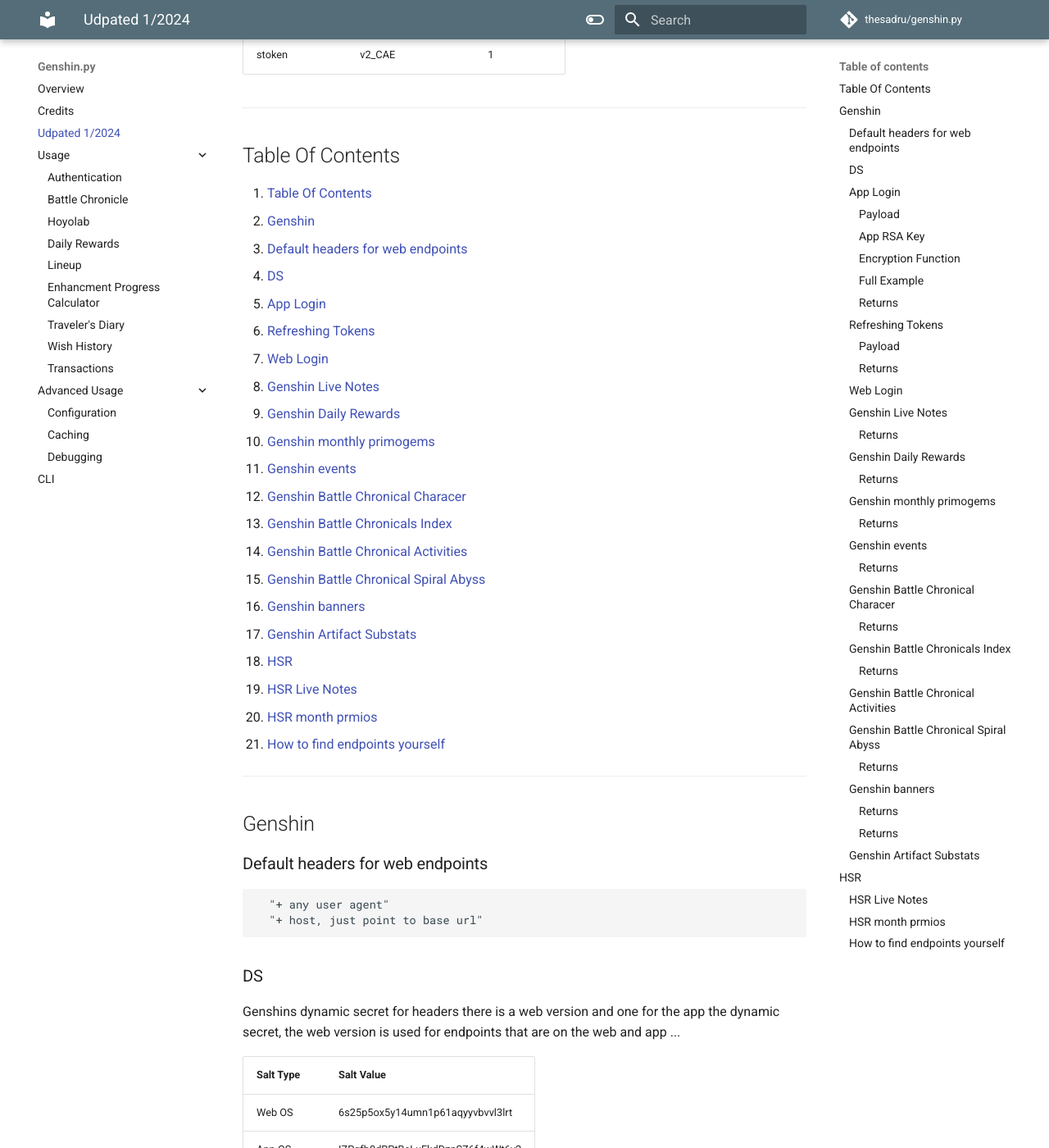
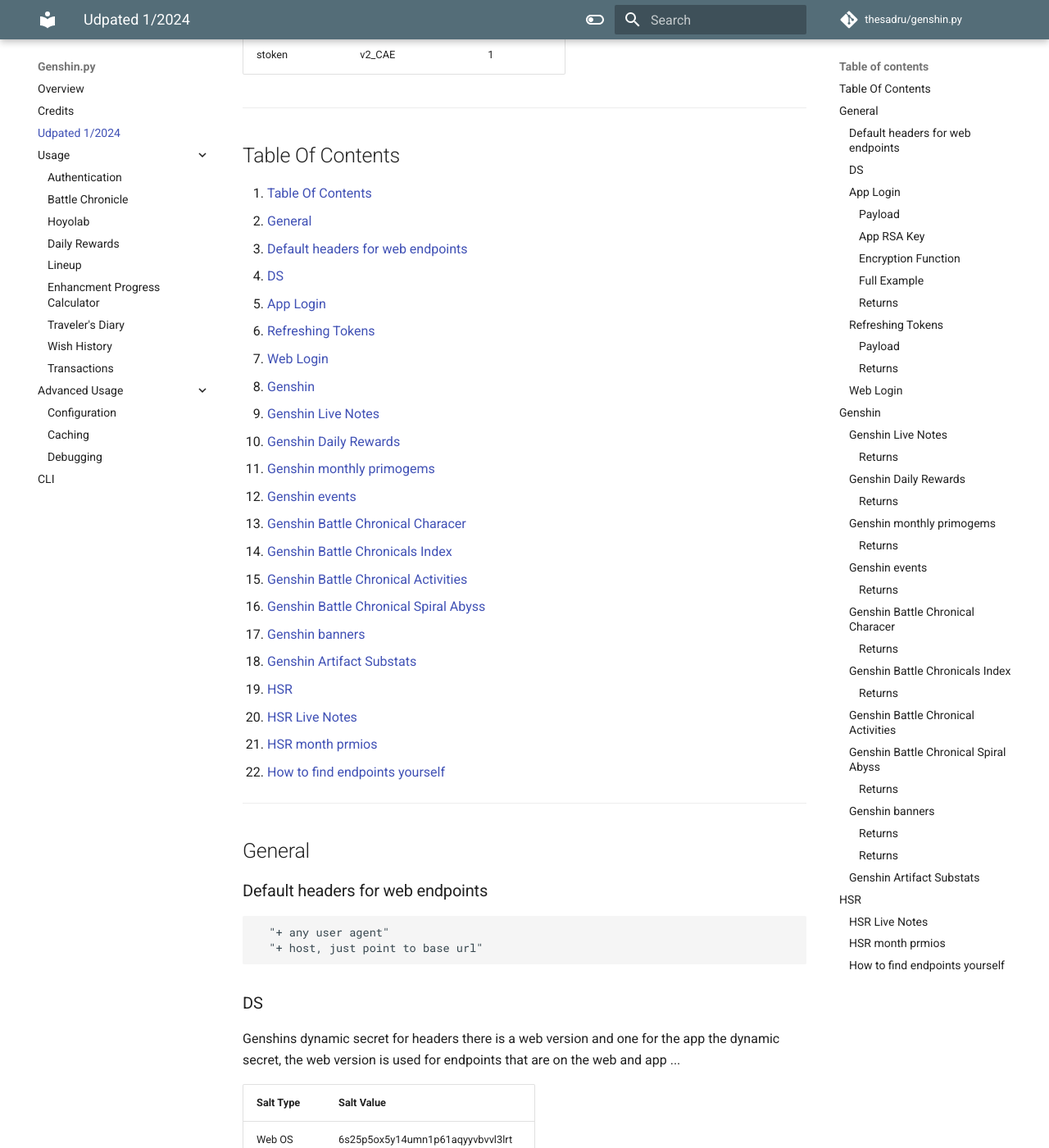
Before and after one commit to thesadru/genshin.py, an MkDocs documentation site: the page built from docs/genshinapi.md, in a window 1280 px wide and 1400 px high, scrolled down 888 px. Shown: the whole window at 82% size. Built offline with MkDocs 1.6.1 and Material for MkDocs 9.7.7, drawn with Linux system fonts in a browser that asks for light colours; comment, search, counter and statistics services are not loaded.

Commit message:
moved thigns around

```diff
--- a/docs/genshinapi.md
+++ b/docs/genshinapi.md
@@ -35,30 +35,31 @@
 ## Table Of Contents
 
 1. [Table Of Contents](#table-of-contents)
-2. [Genshin](#genshin)
+2. [General](#general)
    1. [Default headers for web endpoints](#default-headers-for-web-endpoints)
    2. [DS](#ds)
    3. [App Login](#app-login)
    4. [Refreshing Tokens](#refreshing-tokens)
    5. [Web Login](#web-login)
-   6. [Genshin Live Notes](#genshin-live-notes)
-   7. [Genshin Daily Rewards](#genshin-daily-rewards)
-   8. [Genshin monthly primogems](#genshin-monthly-primogems)
-   9. [Genshin events](#genshin-events)
-   10. [Genshin Battle Chronical Characer](#genshin-battle-chronical-characer)
-   11. [Genshin Battle Chronicals Index](#genshin-battle-chronicals-index)
-   12. [Genshin Battle Chronical Activities](#genshin-battle-chronical-activities)
-   13. [Genshin Battle Chronical Spiral Abyss](#genshin-battle-chronical-spiral-abyss)
-   14. [Genshin banners](#genshin-banners)
-   15. [Genshin Artifact Substats](#genshin-artifact-substats)
-3. [HSR](#hsr)
+3. [Genshin](#genshin)
+   1. [Genshin Live Notes](#genshin-live-notes)
+   2. [Genshin Daily Rewards](#genshin-daily-rewards)
+   3. [Genshin monthly primogems](#genshin-monthly-primogems)
+   4. [Genshin events](#genshin-events)
+   5. [Genshin Battle Chronical Characer](#genshin-battle-chronical-characer)
+   6. [Genshin Battle Chronicals Index](#genshin-battle-chronicals-index)
+   7. [Genshin Battle Chronical Activities](#genshin-battle-chronical-activities)
+   8. [Genshin Battle Chronical Spiral Abyss](#genshin-battle-chronical-spiral-abyss)
+   9. [Genshin banners](#genshin-banners)
+   10. [Genshin Artifact Substats](#genshin-artifact-substats)
+4. [HSR](#hsr)
    1. [HSR Live Notes](#hsr-live-notes)
    2. [HSR month prmios](#hsr-month-prmios)
    3. [How to find endpoints yourself](#how-to-find-endpoints-yourself)
 
 ---
 
-## Genshin
+## General
 
 ### Default headers for web endpoints
 
```
Also changed, not shown: other parts of docs/genshinapi.md (+2 -0 lines).
